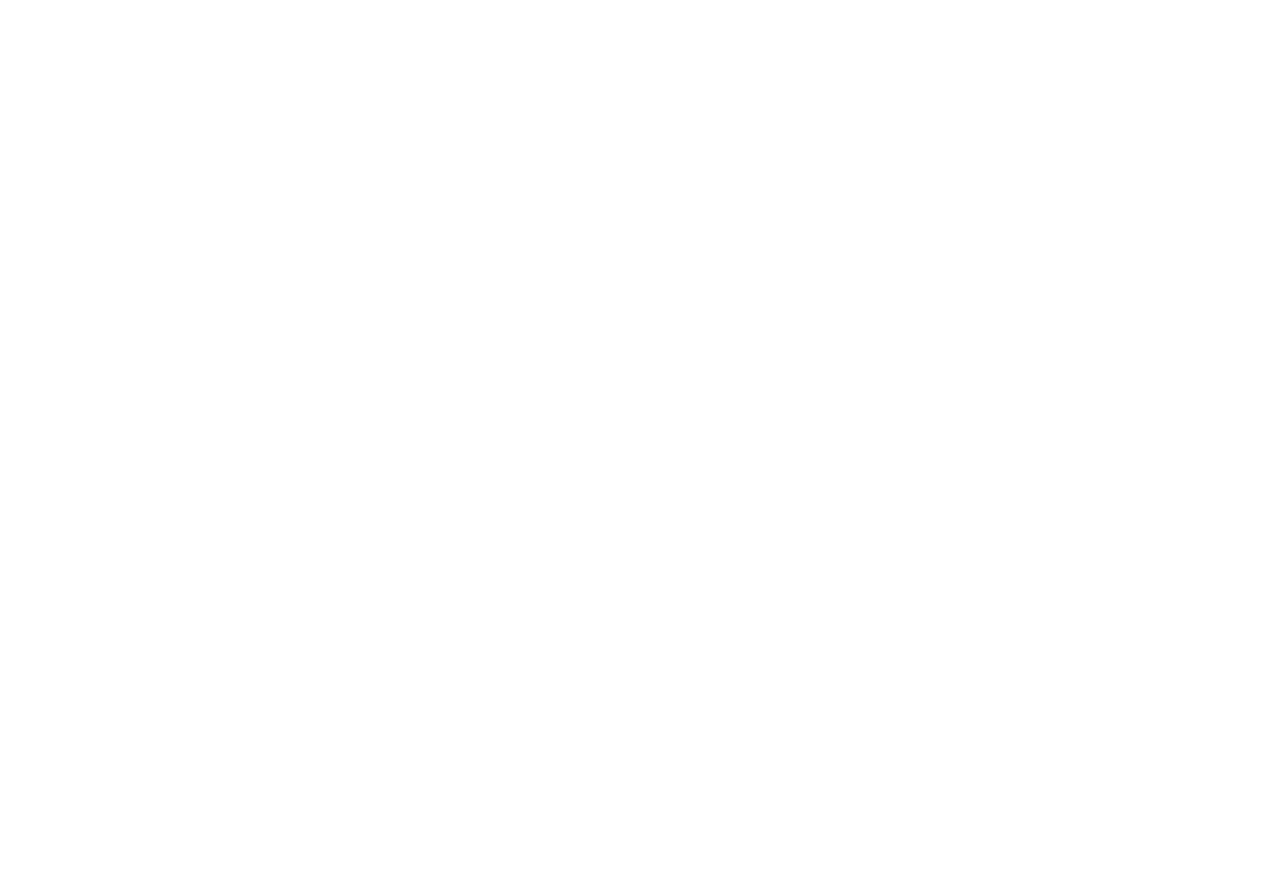
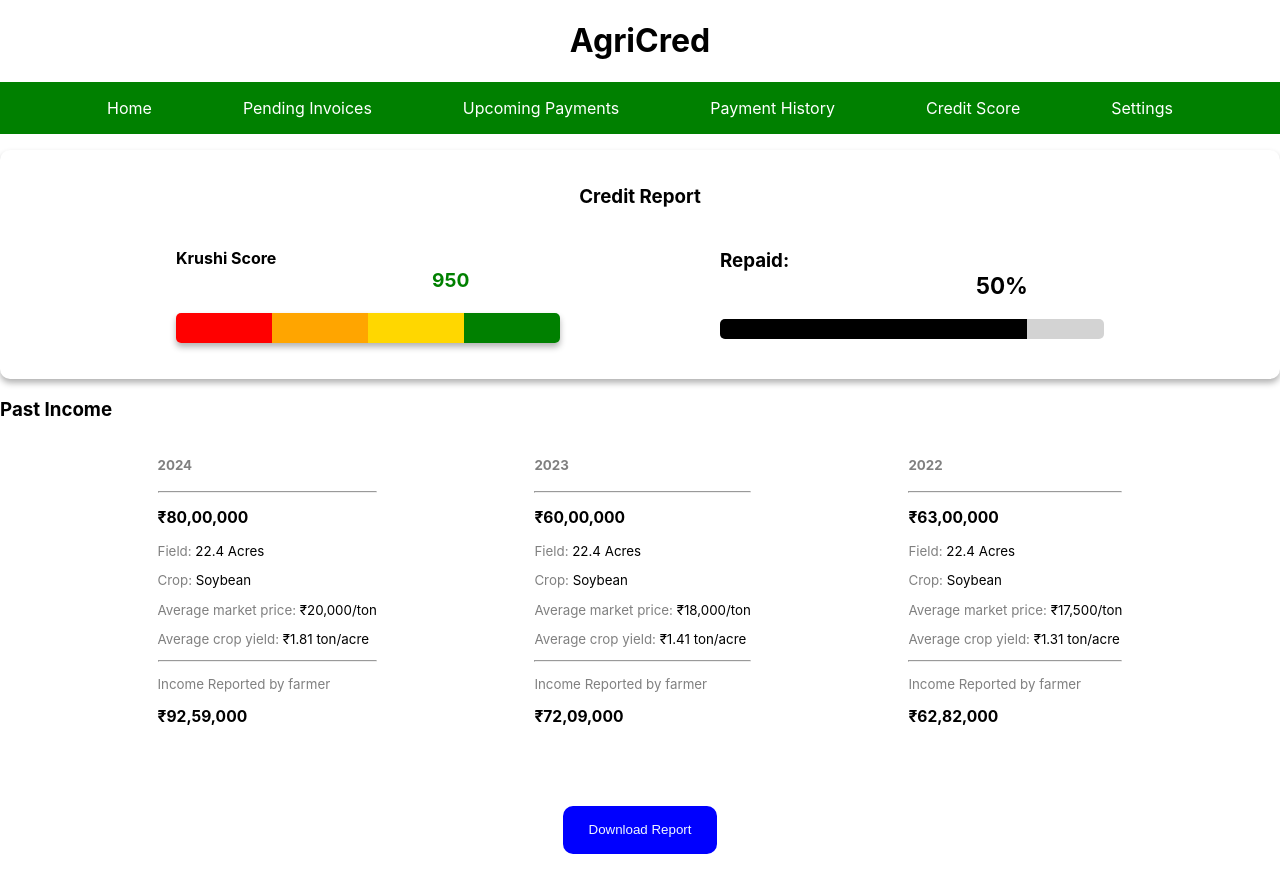
Before and after one commit to IshaMulchandani/business-dashboard-react, a React (Create React App) app: page /credit-score in a window 1280 px wide. Before the commit this address had no page. Shown: the top 892 px of the page. Before the commit the page ends 800 px from the top, so only its background shows below. Built offline with nearby package versions, Linux system fonts and the light colour scheme.

Commit message:
Sixth Commit

```diff
--- a/src/App.js
+++ b/src/App.js
@@ -8,6 +8,7 @@
 import PaymentGateway from './Dashboard/PaymentGateway';
 import Payments from './Dashboard/Payments';
 import PaymentHistory from './Dashboard/PaymentHistory'
+import CreditScore from './Dashboard/CreditScore';
 
 function App() {
   return(
@@ -21,6 +22,7 @@
         <Route path='/payment-gateway' element={<PaymentGateway/>} />
         <Route path='/payments' element={<Payments/>} ></Route>
         <Route path='/payment-history' element={<PaymentHistory/>} />
+        <Route path='/credit-score' element={<CreditScore/>} />
       </Routes>
     </Router>
   )
--- /dev/null
+++ b/src/Dashboard/CreditScore.css
@@ -0,0 +1,159 @@
+#apply-btn:hover{
+    box-shadow: 0px 4px 6px rgba(0,0,0,0.3);
+}
+.mainCont{
+    display: flex;
+    align-items: start;
+    justify-content: space-evenly;
+}
+.sideNav{
+    width: 25%;
+    box-shadow: 0px 4px 6px rgba(0,0,0,0.3);
+    padding: 0.2rem;
+    border-radius: 10px;
+}
+.sideNav li:hover{
+    text-decoration: underline;
+    cursor: pointer;
+}
+.page{
+    width: 70%;
+}
+.line3{
+    margin-top: 1rem;
+    box-shadow: 0px 4px 6px rgba(0,0,0,0.3);
+    padding: 1rem;
+    border-radius: 10px;
+    /* position: sticky;
+    top: 0px; */
+    z-index: 100;
+    background-color: white;
+}
+.report-content{
+    display: flex;
+    align-items: center;
+    justify-content: space-evenly;
+}
+.score, .line{
+    width: 30vw;
+}
+.progress-container {
+    display: flex;
+    width: 100%;
+    /* max-width: 600px; */
+    height: 30px;
+    border-radius: 5px;
+    overflow: hidden;
+    margin: 20px auto;
+    box-shadow: 0px 4px 6px rgba(0,0,0,0.3);
+}
+.segment {
+    flex: 1;
+    text-align: center;
+    line-height: 30px;
+    font-weight: bold;
+    color: white;
+    font-family: Arial, sans-serif;
+}
+.red { background-color: red; }
+.orange { background-color: orange; }
+.yellow { background-color: gold; }
+.green { background-color: green; }
+.bar-container {
+    display: flex;
+    align-items: center;
+    width: 100%;
+    max-width: 600px;
+    height: 20px;
+    background-color: lightgray;
+    border-radius: 5px;
+    overflow: hidden;
+    margin: 20px auto;
+}
+.bar-fill {
+    width: 80%; /* Adjust this to change the filled portion */
+    height: 100%;
+    background-color: black;
+}
+.report-content{
+    display: flex;
+    align-items: center;
+    justify-content: space-evenly;
+}
+.years{
+    display: flex;
+    align-items: center;
+    justify-content: space-evenly;
+    font-size: smaller;
+}
+.scoreDetail{
+    display: flex;
+    align-items: center;
+    justify-content: space-between;
+    padding: 0;
+    margin: 0%;
+}
+.scoreDetail p{
+    margin: 0%;
+}
+.card1{
+    font-size: smaller;
+    width: 45%;
+    line-height: 1vh;
+}
+.scoreCard{
+    display: flex;
+    align-items: start;
+    justify-content: space-evenly;
+}
+.card2{
+    width: 45%;
+    font-size: smaller;
+}
+.det h4{
+    margin: 0;
+}
+.card1 h4{
+    margin: 2vh;
+}
+.card-det{
+    display: flex;
+    align-items: center;
+    justify-content: space-between;
+    font-size: smaller;
+}
+.card-det p{
+    width: 40%;
+}
+.card-det p, .card-det h4{
+    margin: 0%;
+}
+.genScoreCard2{
+    display: flex;
+    align-items: center;
+    justify-content: space-evenly;
+}
+.card3{
+    width: 45%;
+    margin: 0%;
+}
+.card4{
+    width: 45%;
+}
+.btn{
+    display: flex;
+    align-items: center;
+    justify-content: center;
+}
+.btn button{
+    border: none;
+    height: 6vh;
+    width: 12vw;
+    background-color: blue;
+    border-radius: 10px;
+    margin: 2rem;
+    color: aliceblue;
+}
+.btn button:hover{
+    box-shadow: 0px 4px 6px rgba(0,0,0,0.3);
+}
--- /dev/null
+++ b/src/Dashboard/CreditScore.js
@@ -0,0 +1,66 @@
+import React from 'react';
+import './CreditScore.css';
+import { Link } from 'react-router-dom';
+
+export default function CreditScore() {
+    return (
+        <div className="credScoreCont">
+            <h1 className="mainH2">AgriCred</h1>
+            <div className="navBar">
+                <ul>
+                    <li><Link to="/dashboard">Home</Link></li>
+                    <li><Link to="/pending-invoices">Pending Invoices</Link></li>
+                    <li><Link to="/payments">Upcoming Payments</Link></li>
+                    <li><Link to="/payment-history">Payment History</Link></li>
+                    <li><Link to="/credit-score">Credit Score</Link></li>
+                    <li>Settings</li>
+                </ul>
+            </div>
+            <div className="summary">
+                <div className="line3">
+                    <h3 style={{ textAlign: "center" }}>Credit Report</h3>
+                    <div className="report-content">
+                        <div className="score">
+                            <h4>Krushi Score <span style={{ margin: "20vw", color: "green", fontSize: "larger" }}>950</span></h4>
+                            <div className="progress-container">
+                                <div className="segment red"></div>
+                                <div className="segment orange"></div>
+                                <div className="segment yellow"></div>
+                                <div className="segment green"></div>
+                            </div>
+                        </div>
+                        <div className="line">
+                            <h3>Repaid: <span style={{ fontSize: "larger", margin: "20vw" }}>50%</span></h3>
+                            <div className="bar-container">
+                                <div className="bar-fill"></div>
+                            </div>
+                        </div>
+                    </div>
+                </div>
+                <div className="pastIncome">
+                    <h3>Past Income</h3>
+                    <div className="years">
+                        {[2024, 2023, 2022].map((year, index) => (
+                            <div className="income-card" key={index} id={`income-card${index + 1}`}>
+                                <h4 style={{ color: "grey" }}>{year}</h4>
+                                <hr />
+                                <h3>&#8377;{year === 2024 ? "80,00,000" : year === 2023 ? "60,00,000" : "63,00,000"}</h3>
+                                <p><span style={{ color: "grey" }}>Field:</span> 22.4 Acres</p>
+                                <p><span style={{ color: "grey" }}>Crop:</span> Soybean</p>
+                                <p><span style={{ color: "grey" }}>Average market price:</span> &#8377;{year === 2024 ? "20,000" : year === 2023 ? "18,000" : "17,500"}/ton</p>
+                                <p><span style={{ color: "grey" }}>Average crop yield:</span> &#8377;{year === 2024 ? "1.81" : year === 2023 ? "1.41" : "1.31"} ton/acre</p>
+                                <hr />
+                                <p style={{ color: "grey" }}>Income Reported by farmer</p>
+                                <h3>&#8377;{year === 2024 ? "92,59,000" : year === 2023 ? "72,09,000" : "62,82,000"}</h3>
+                            </div>
+                        ))}
+                    </div>
+                </div>
+
+                <div className="btn">
+                    <button>Download Report</button>
+                </div>
+            </div>
+        </div>
+    );
+}
--- a/src/Dashboard/Dashboard.js
+++ b/src/Dashboard/Dashboard.js
@@ -12,7 +12,7 @@
                     <Link to={'/pending-invoices'}><li>Pending Invoices</li></Link>
                     <Link to={'/payments'}><li>Upcoming Payments</li></Link>
                     <Link to={'/payment-history'} ><li>Payment History</li></Link>
-                    <li>Credit Score</li>
+                    <Link to={'/credit-score'}><li>Credit Score</li></Link>
                     <li>Settings</li>
                 </ul>
             </div>
@@ -43,7 +43,7 @@
                             <p>&#8377;64,50,876</p>
                         </div>
                         <div className="actionSec2">
-                            <button>See Details</button>
+                            <Link to={'/payment-history'} ><button>See Details</button></Link>
                         </div>
                     </div>
                     <div className="action" id="action4">
@@ -52,7 +52,7 @@
                             <p>High</p>
                         </div>
                         <div className="actionSec2">
-                            <button>See Details</button>
+                            <Link to={'/credit-score'}><button>See Details</button></Link>
                         </div>
                     </div>
                 </div>
--- a/src/Dashboard/PaymentHistory.js
+++ b/src/Dashboard/PaymentHistory.js
@@ -12,7 +12,7 @@
                     <Link to={'/pending-invoices'}><li>Pending Invoices</li></Link>
                     <Link to={'/payments'}><li>Upcoming Payments</li></Link>
                     <Link to={'/payment-history'} ><li>Payment History</li></Link>
-                    <li>Credit Score</li>
+                    <Link to={'/credit-score'} ><li>Credit Score</li></Link>
                     <li>Settings</li>
                 </ul>
             </div>
--- a/src/Dashboard/Payments.js
+++ b/src/Dashboard/Payments.js
@@ -12,7 +12,7 @@
                     <Link to={'/pending-invoices'}><li>Pending Invoices</li></Link>
                     <Link to={'/payments'}><li>Upcoming Payments</li></Link>
                     <Link to={'/payment-history'} ><li>Payment History</li></Link>
-                    <li>Credit Score</li>
+                    <Link to={'/credit-score'} ><li>Credit Score</li></Link>
                     <li>Settings</li>
                 </ul>
             </div>
--- a/src/Dashboard/PendingInvoices.js
+++ b/src/Dashboard/PendingInvoices.js
@@ -12,7 +12,7 @@
                     <Link to={'/pending-invoices'}><li>Pending Invoices</li></Link>
                     <Link to={'/payments'}><li>Upcoming Payments</li></Link>
                     <Link to={'/payment-history'} ><li>Payment History</li></Link>
-                    <li>Credit Score</li>
+                    <Link to={'/credit-score'}><li>Credit Score</li></Link>
                     <li>Settings</li>
                 </ul>
             </div>
```
Also changed, not shown: src/Assets/accept.png (added).
